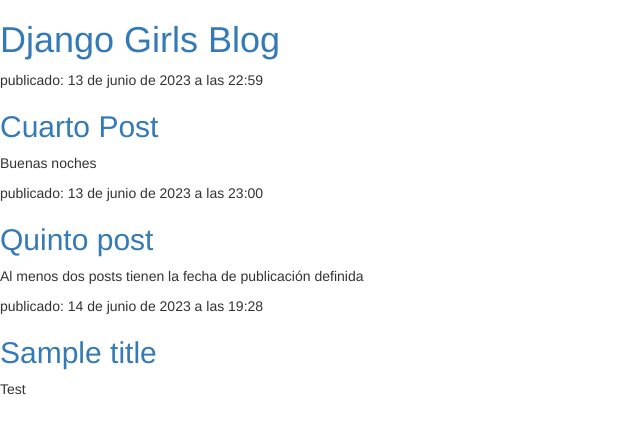
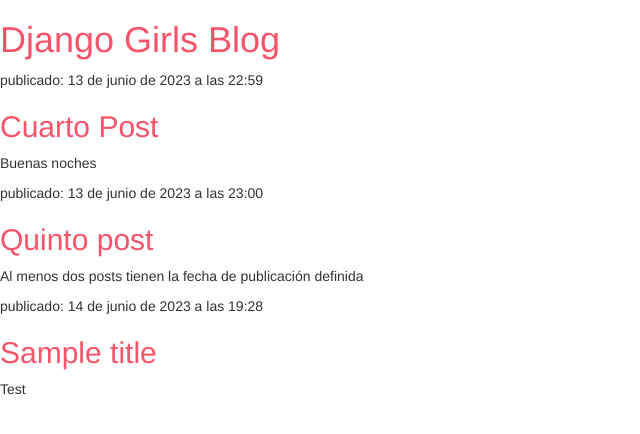
Before and after one commit to cmezav/pweb2_lab05, a Django app: page / in a window 1280 px wide. Shown: the top 434 px of the page, without its empty margins (0-640 px from the left). Run offline with Django 4.2, Linux system fonts and the light colour scheme; data comes from the database, SQL or seed files in the repository; some libraries are stand-ins or nearby versions.

Commit message:
Color a los títulos y enlazamos el css con la plantilla

```diff
--- /dev/null
+++ b/blog/static/css/blog.css
@@ -0,0 +1,3 @@
+h1 a, h2 a {
+     color: #F6546A;
+}
--- a/blog/templates/blog/post_list.html
+++ b/blog/templates/blog/post_list.html
@@ -1,8 +1,10 @@
+{% load static %}
 <html>
     <head>
         <title>Django Girls blog</title>
 	<link rel="stylesheet" href="//maxcdn.bootstrapcdn.com/bootstrap/3.2.0/css/bootstrap.min.css">
 <link rel="stylesheet" href="//maxcdn.bootstrapcdn.com/bootstrap/3.2.0/css/bootstrap-theme.min.css">
+    <link rel="stylesheet" href="{% static 'css/blog.css' %}">
     </head>
     <body>
         <div>
```
